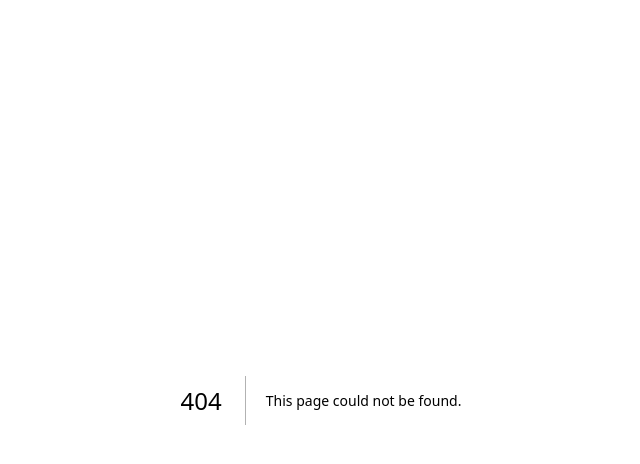
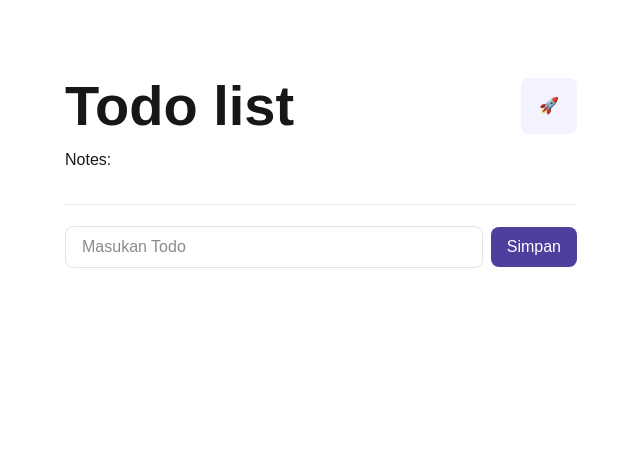
Before and after one commit to muochamadlatip-hue/my-app-projek, a Next.js app: page /todolist in a window 1280 px wide. Before the commit this address had no page. Shown: the top 464 px of the page, without its empty margins (319-959 px from the left). Built offline with nearby package versions, Linux system fonts and the light colour scheme.

Commit message:
todo list

```diff
--- a/app/page.tsx
+++ b/app/page.tsx
@@ -15,6 +15,19 @@
         />
       </main>
       <footer className="row-start-3 flex gap-[24px] flex-wrap items-center justify-center">
+        <Link
+          className="flex items-center gap-2 hover:underline hover:underline-offset-4"
+          href="/todolist"
+        >
+          <Image
+            aria-hidden
+            src="/file.svg"
+            alt="File icon"
+            width={16}
+            height={16}
+          />
+          Todo list
+        </Link>
         <Link
           className="flex items-center gap-2 hover:underline hover:underline-offset-4"
           href="/kalkulator"
--- /dev/null
+++ b/app/todolist/page.tsx
@@ -0,0 +1,85 @@
+'use client'
+import React, { useState, useEffect } from 'react'
+
+function Todolist() {
+    const [input, setInput] = useState('')
+    const [dataTodo, setDataTodo] = useState<string[]>([])
+
+    useEffect(() => {
+        const savedData = localStorage.getItem('dataTodo')
+        if (savedData) {
+            setDataTodo(JSON.parse(savedData))
+        }
+    }, [])
+
+    useEffect(() => {
+        localStorage.setItem('dataTodo', JSON.stringify(dataTodo))
+    }, [dataTodo])
+
+    const addDataTodo = () => {
+        if (input.length > 0) {
+            const isDuplicate = dataTodo.includes(input)
+            if (isDuplicate) {
+                alert('Todo sudah ada, masukkan todo yang berbeda!')
+                return
+            }
+
+            setDataTodo([...dataTodo, input])
+            setInput('')
+        } else {
+            alert('Masukkan Todo Terlebih Dahalu')
+        }
+    }
+
+    const removeDataTodo = (index: number) => {
+        const tempData = [...dataTodo]
+        const removeData = tempData.filter((_val, idx) => idx !== index)
+        setDataTodo(removeData)
+    }
+
+    return (
+        <div className='w-1/2 m-auto p-[64px]'>
+            <div className='flex justify-between items-center'>
+                <h1 className='text-[56px] font-[600]'>Todo list</h1>
+                <div className='flex justify-center items-center
+             bg-[#F2F3FF] w-[56px] h-[56px] rounded-lg'>
+                    🚀
+                </div>
+            </div>
+            <p>Notes:</p>
+            <div>
+                <div className='h-[1px] bg-[#EBEBEB] mb-[21px] mt-[32px]' />
+                <div className='flex items-center gap-2 mb-[43px]'>
+                    <div className='flex-1'>
+                        <input
+                            value={input}
+                            onChange={(e) => setInput(e.target.value)}
+                            className='w-full border border-[#E4E4E4]
+                rounded-lg py-[8px] px-[16px]'
+                            placeholder='Masukan Todo' />
+                    </div>
+                    <button className='bg-[#503E9D] text-white
+            h-[40px] px-[16px] rounded-lg text-center'
+                        onClick={addDataTodo}>
+                        Simpan
+                    </button>
+                </div>
+                {dataTodo.map((value, index) => {
+                    return (
+                        <div key={String(index)} className='flex items-center
+                          justify-between mb-[16px]'>
+                            <p> {value}</p>
+                            <button className='bg-[#FF0004] text-white
+            h-[30px] px-[6px] rounded-lg'
+                                onClick={() => removeDataTodo(index)}>
+                                Hapus
+                            </button>
+                        </div>
+                    )
+                })}
+            </div>
+        </div>
+    )
+}
+
+export default Todolist
```
